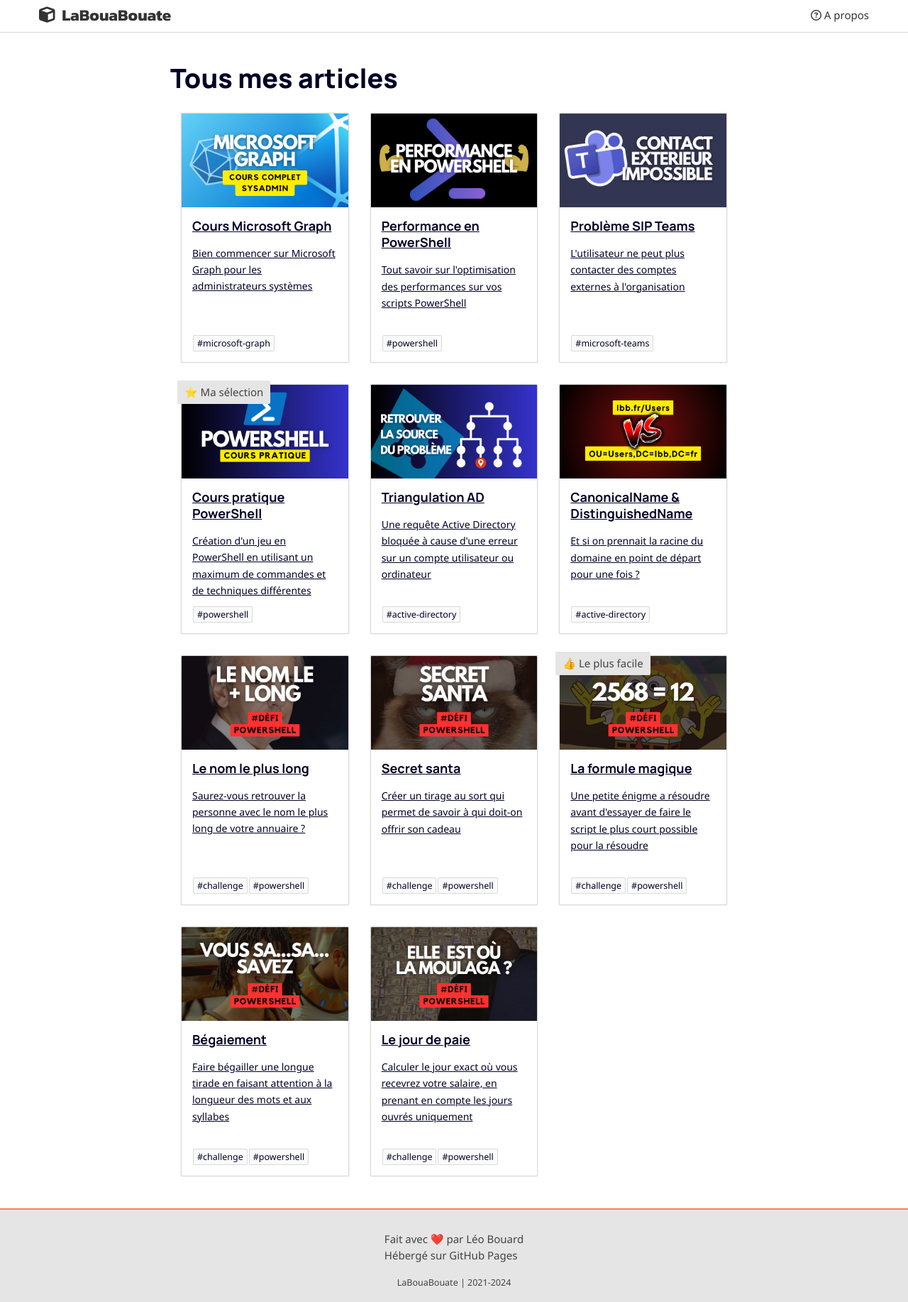
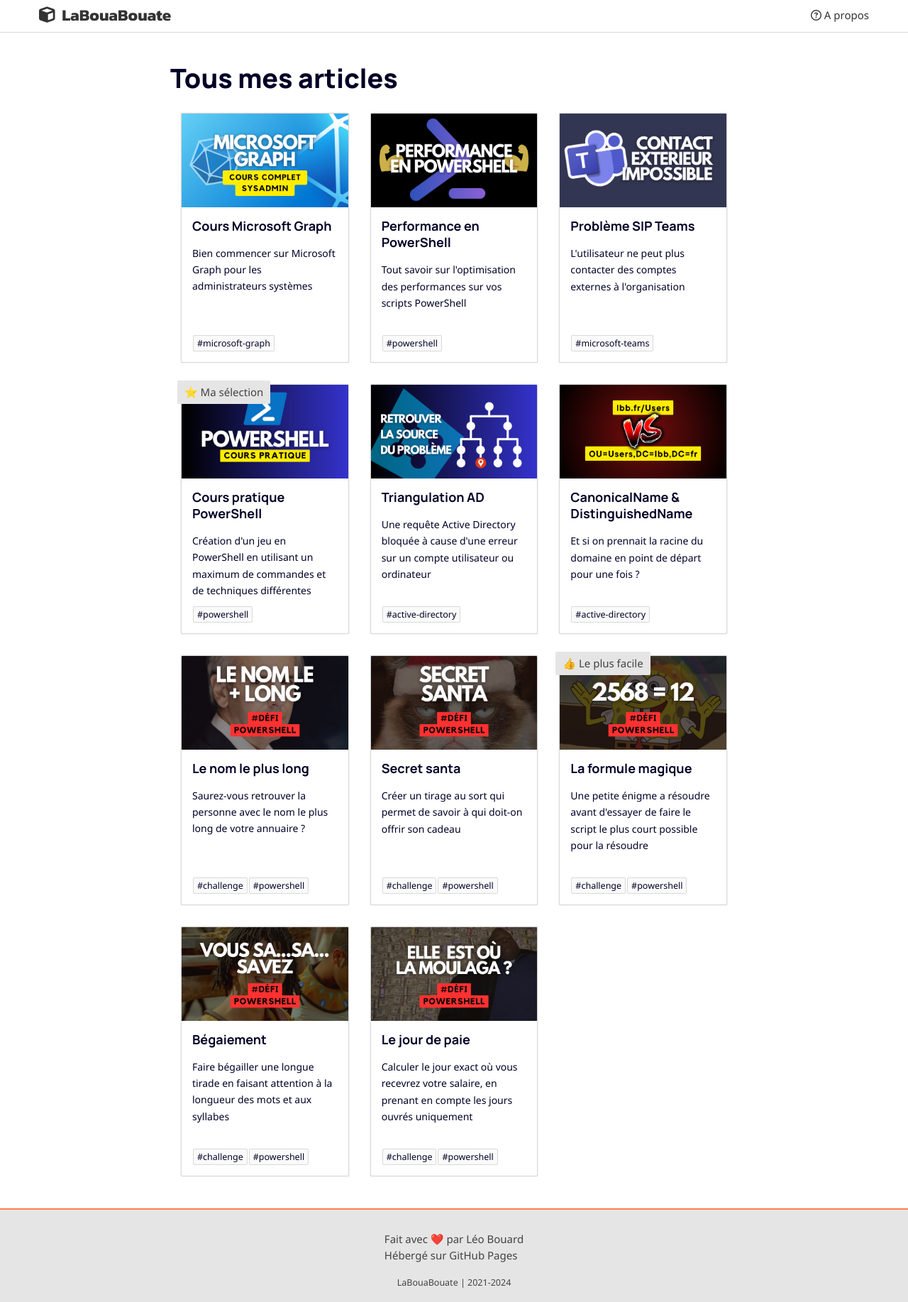
Before and after one commit to leobouard/leobouard.github.io, a Jekyll site: the page built from blog.md, in a window 1280 px wide. Shown: the whole page at 71% size. Built offline with Jekyll 4.4.1, drawn with Linux system fonts in a browser that asks for light colours; nearby versions of some CDN libraries; some web fonts are replaced.

Commit message:
Update posts.scss

```diff
--- a/assets/css/posts.scss
+++ b/assets/css/posts.scss
@@ -30,6 +30,10 @@
     padding: 1rem;
     grid-template-columns: 1fr 1fr 1fr;
     justify-items: center;
+}
+
+.posts a {
+    text-decoration: none;
 }
 
 span.articlePill {
@@ -187,10 +191,6 @@
 }
 
 // TOP BUTTONS ONLY
-
-.top-buttons {
-    margin-bottom: 3em;
-}
 
 .top-buttons>a {
     color: var(--title);
```
